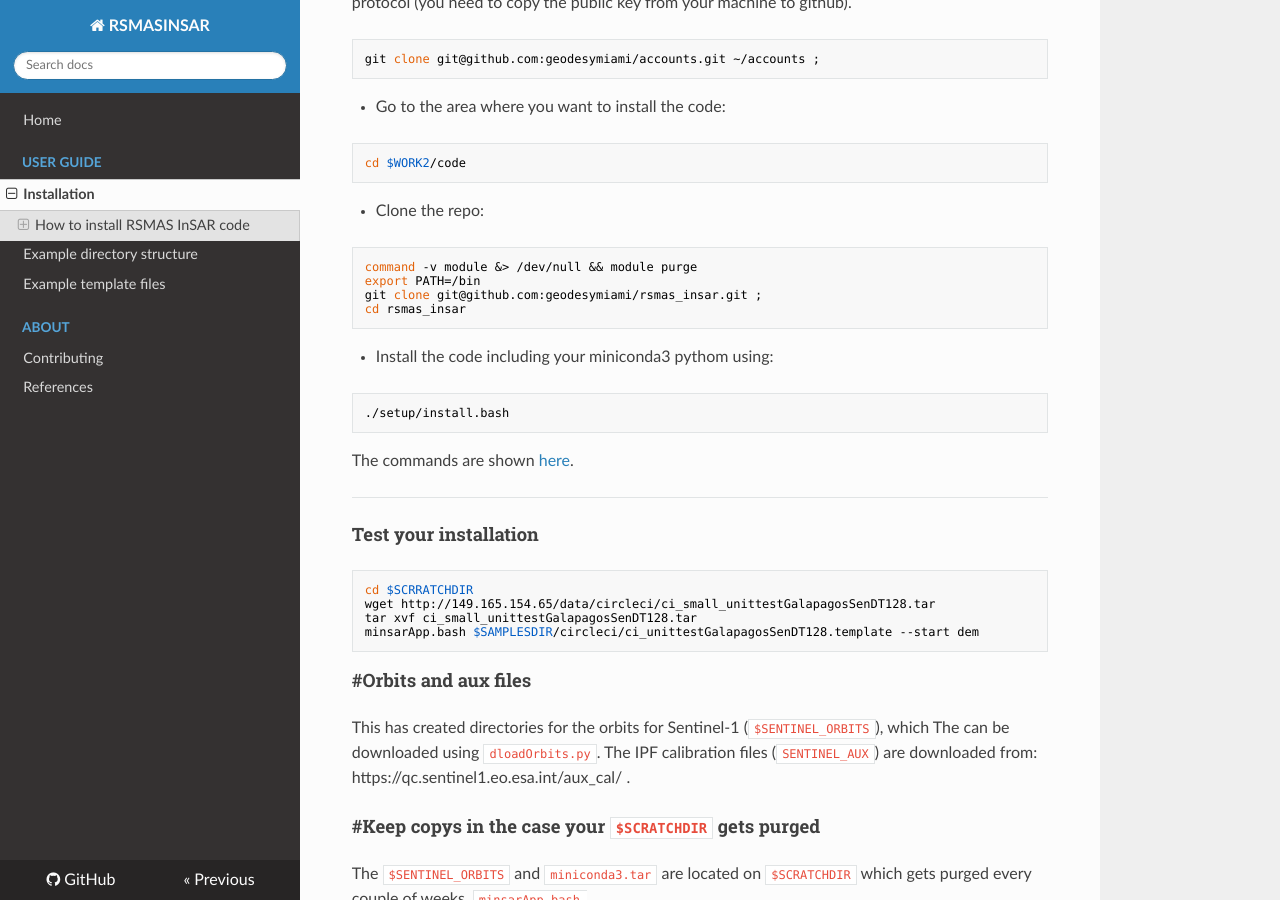
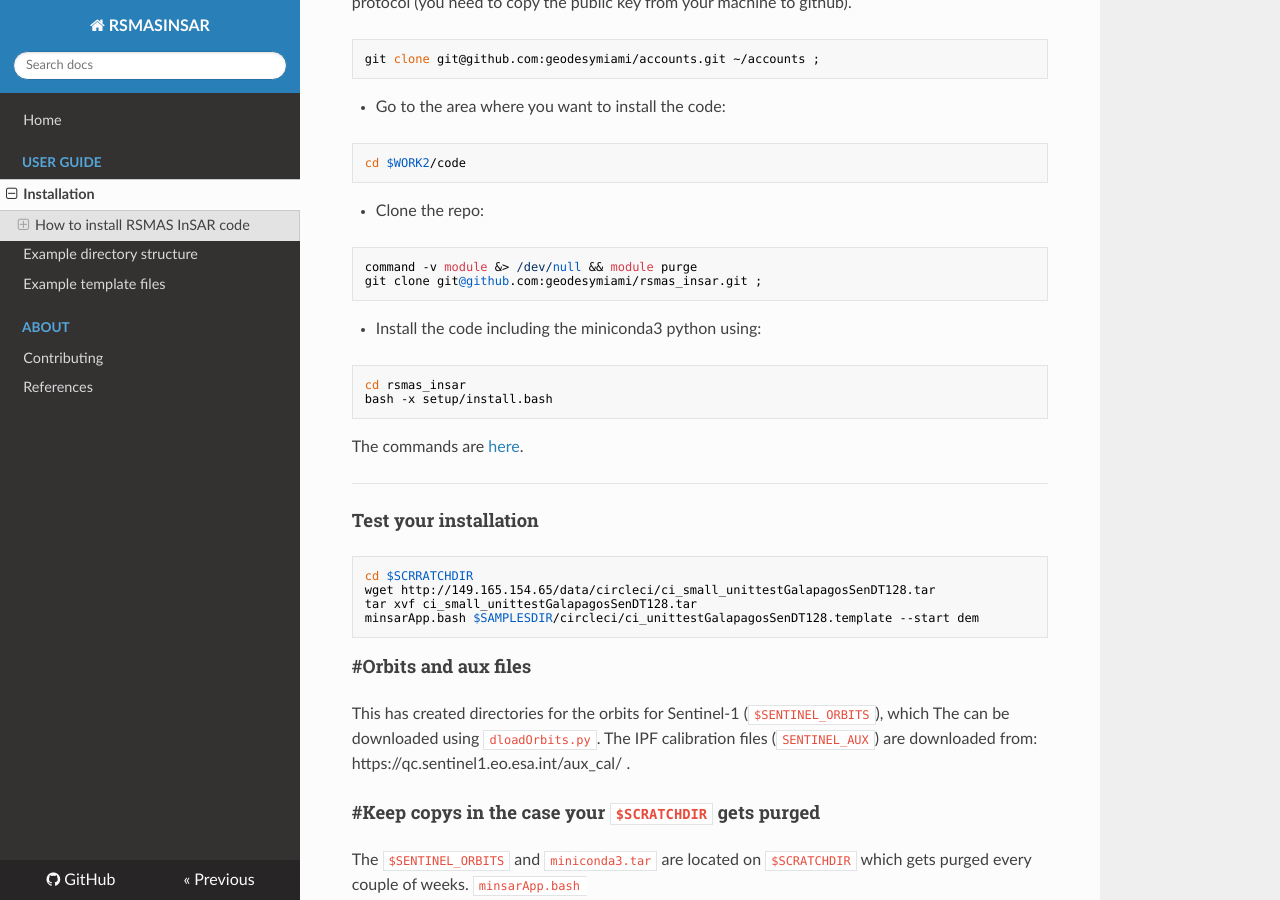
Before and after one commit to geodesymiami/rsmas_insar, an MkDocs documentation site: the page built from docs/installation.md, in a window 1280 px wide and 900 px high, scrolled down 385 px. Built offline with MkDocs 1.6.1, drawn with Linux system fonts in a browser that asks for light colours; nearby versions of some CDN libraries.

Commit message:
Update installation.md

````diff
--- a/docs/installation.md
+++ b/docs/installation.md
@@ -21,16 +21,15 @@ cd $WORK2/code
 * Clone the repo:
 ```
 command -v module &> /dev/null && module purge
-export PATH=/bin
 git clone git@github.com:geodesymiami/rsmas_insar.git ;
-cd rsmas_insar
 ```
 
-* Install the code including your miniconda3 pythom using:
+* Install the code including the miniconda3 python using:
 ```
-./setup/install.bash
+cd rsmas_insar
+bash -x setup/install.bash
 ```
-The commands  are shown [here](https://github.com/geodesymiami/rsmas_insar/blob/master/setup/install.bash).
+The commands are [here](https://github.com/geodesymiami/rsmas_insar/blob/master/setup/install.bash).
 
 ---
 ### Test your installation
````
